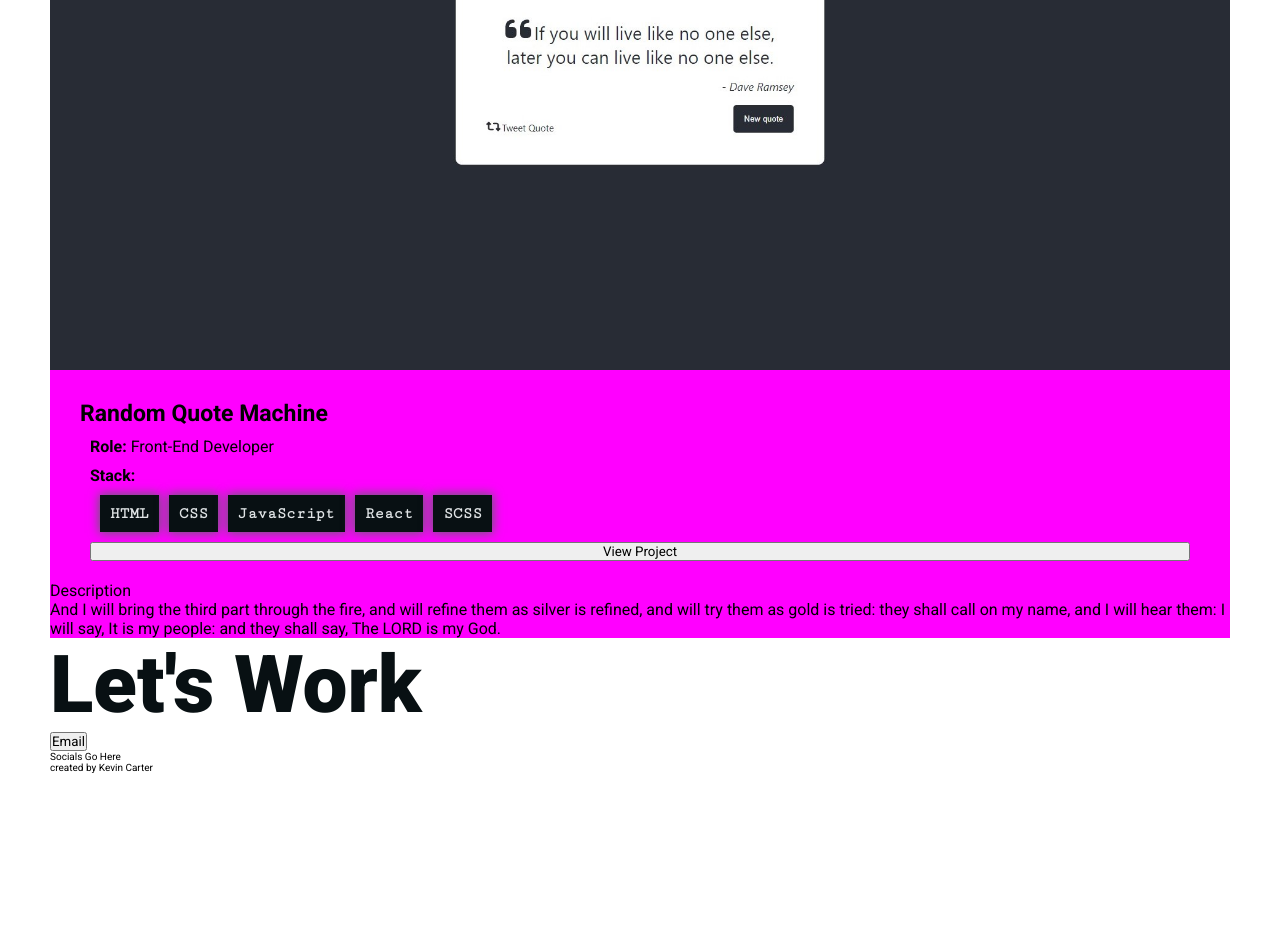
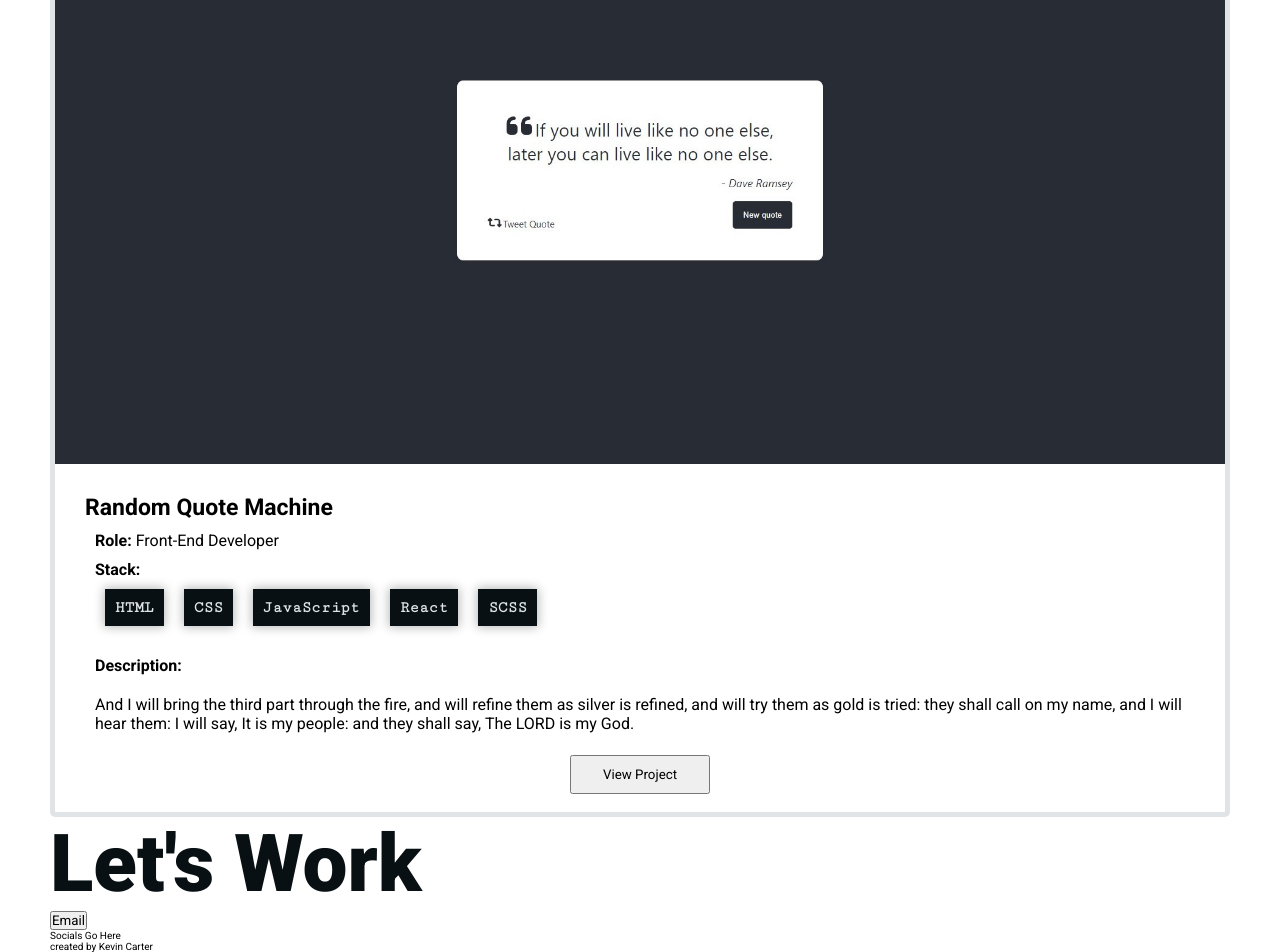
Before and after one commit to kvncrtr/portfolio, a React (Vite) app: page / in a window 1280 px wide. Shown: the part 2192-3144 px from the top of the page. Before the commit the page ends 2965 px from the top, so only its background shows below. Built offline with nearby package versions, Linux system fonts and the light colour scheme.

Commit message:
add padding top to hero section, removed images from skill section, and a title to project section

```diff
--- a/src/components/Projects.jsx
+++ b/src/components/Projects.jsx
@@ -7,11 +7,16 @@ import markdown from '../assets/thumbnails/markdown-thumb.jpg'
 export default function Projects() {
    return (
       <section className={'section'}>
+         <h1 className={'section--title'}>Projects</h1>
+
          <div className={'project--container'}>
 
             <div className={'project--card'}>
 
-               <img src={quote} alt='' />
+               <div>
+                  <img src={quote} alt={`a image of a project that i've built called random quote machine`} />
+               </div>
+
 
                <div className={'project--specs'}>
                   <h3>Random Quote Machine</h3>
@@ -24,10 +29,9 @@ export default function Projects() {
                      <li>React</li>
                      <li>SCSS</li>
                   </ul>
-                  <button className={'project--view'}>View Project</button>
                </div>
                <div className={'project--description'}>
-                  <p>Description</p>
+                  <p className={'bold'}>Description:</p>
                   <p>And I will bring the third part
                   through the fire, and will refine
                   them as silver is refined, and
@@ -37,6 +41,8 @@ export default function Projects() {
                   my people: and they shall say, The
                   LORD is my God.</p>
                </div>
+
+               <button className={'project--view'}>View Project</button>
             </div>
          </div>
       </section>
--- a/src/components/Skill.jsx
+++ b/src/components/Skill.jsx
@@ -1,7 +1,4 @@
 import React from 'react'
-
-import skillPicture from '../assets/skillset-bkgrnd.jpg'
-import skillPicture2 from '../assets/mobile-image-pexels-pew-nguyen-15372903.jpg'
 
 export default function Skill() {
    return (
@@ -25,9 +22,6 @@ export default function Skill() {
                </div>
             </div>
 
-         <img className={'skill--img img'} src={skillPicture} alt={'picture of vs code'} />
-         <img className={'skill--img2 img'} src={skillPicture2} alt={'picture of vs code'} />
-
          <a href={'/#projects'} className={'button'}>My Work</a>
 
       </div>
--- a/src/styles/app.css
+++ b/src/styles/app.css
@@ -7,11 +7,12 @@
 --accent: #e9c46a;
 --accent2: #f4a261;
 --accent3: #e76f51;
---light: #FEFDFB;
 --dark: #081013;
 --darklight: #2E2E2E;
 --darklight2: #3d3d3d;
 --gray: #5e6568;
+--light-shadow: #B4B5B5;
+--light: #FEFDFB;
 --white: #ffffff;
 }
 
@@ -234,7 +235,7 @@ nav a:hover {
       'img subtitle'
       'shape shape';
       grid-gap: 1em;
-      padding: 10em 0px;
+      padding: 20em 0px 10em;
       justify-content: center;
    }
 
@@ -396,14 +397,6 @@ nav a:hover {
    background-size: cover;
    background-blend-mode: multiply;
    text-align: center;
-}
-
-.skill--img {
-   display: none;
-}
-
-.skill--img2 {
-   display: none;
 }
 
 .skill--header {
@@ -637,6 +630,8 @@ nav a:hover {
    flex-direction: column;
    gap: 3rem;
    margin-top: 12rem;
+   border: 5px solid var(--primary-light);
+   border-radius: 5px;
    font-size: 1.6rem;
 }
 
@@ -644,12 +639,14 @@ nav a:hover {
    display: flex;
    flex-direction: column;
    gap: 2rem;
-   background-color: fuchsia;
+   /* background-color: fuchsia; */
 }
 
 .project--card img {
+   overflow: center;
    width: 100%;
    height: clamp(100px, 300px, 100%);
+   border-radius: 5px 5px 0px 0px;
 }
 
 .project--specs {
@@ -667,6 +664,7 @@ nav a:hover {
 }
 
 .project--stack {
+   /* margin-top: 1rem; */
    list-style: none;
 }
 
@@ -674,11 +672,27 @@ nav a:hover {
    display: inline-block;
    justify-content: space-between;
    padding: 1rem;
-   margin-left: 1rem;
-   box-shadow: 0px 0px 10px 1px var(--gray);
+   margin: 0 1rem 1rem;
+   box-shadow: 0px 0px 10px 1px var(--light-shadow);
    width: min-content;
    background-color: var(--dark);
    font-weight: 600;
    font-family: 'Cutive Mono', Arial, Helvetica, sans-serif;
    color: var(--primary-light);
 }
+.project--description {
+   /* background-color: #e76f51; */
+   padding: 0rem 4rem 0px;
+}
+
+.project--description p:last-child {
+   margin-top: 2rem;
+}
+
+.project--view {
+   position: relative;
+   top: -1vh;
+   width: 14rem;
+   margin:  1rem auto;
+   padding: 1rem 3rem;
+}
```
